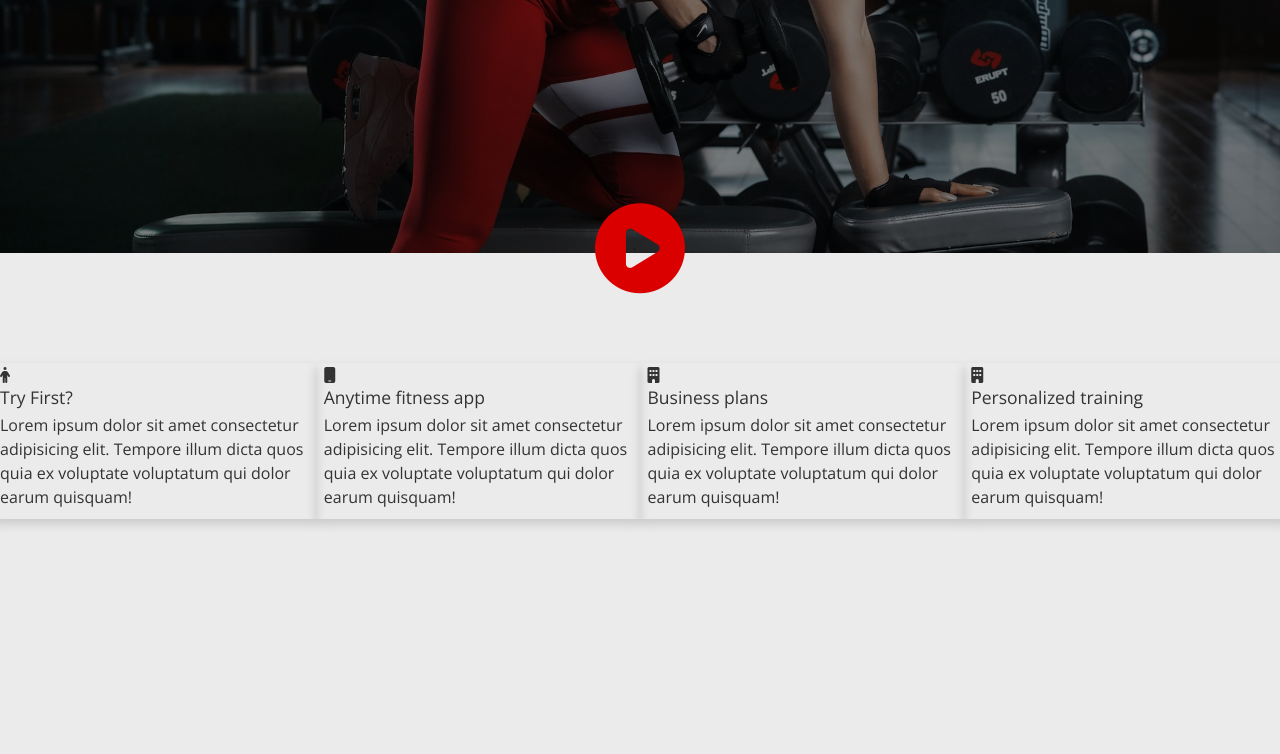
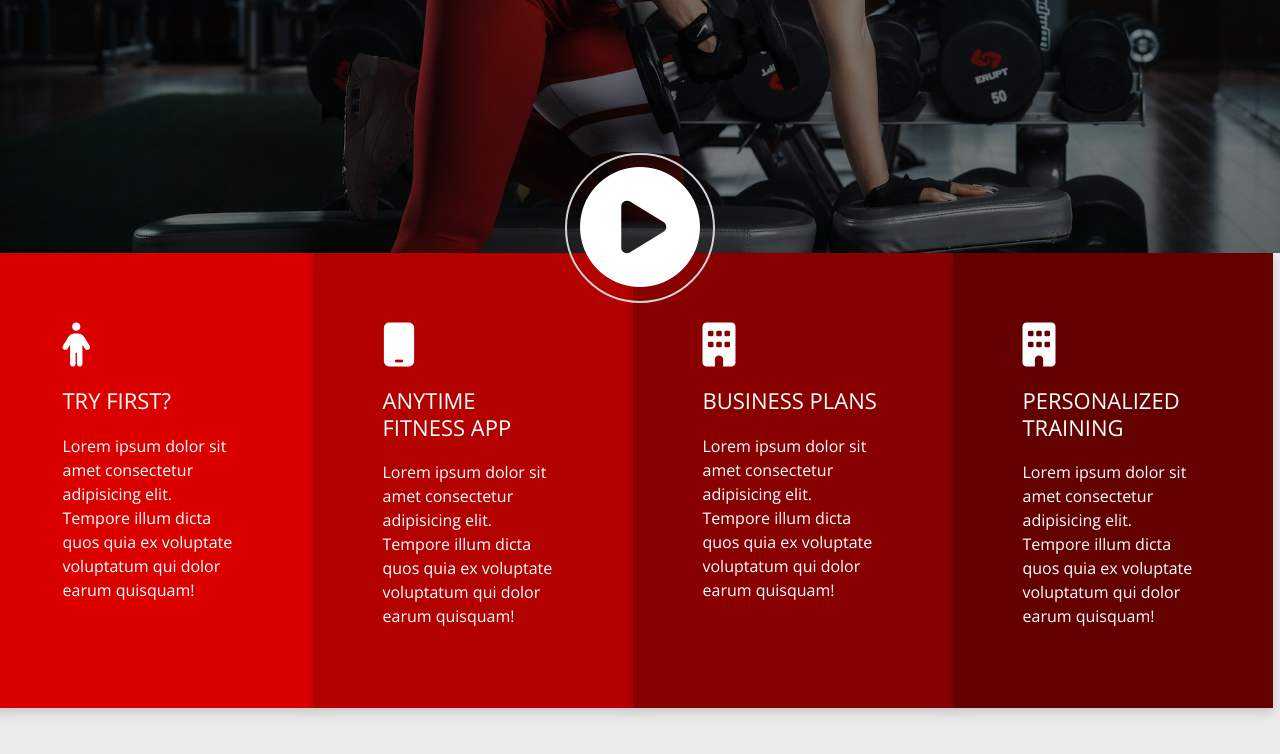
Before and after one commit to bignimz/gym-fitness, a plain HTML site: page index.html in a window 1280 px wide. Shown: the part 3914-4668 px from the top of the page. Before the commit the page ends 4453 px from the top, so only its background shows below. Drawn offline with nearby package versions, Linux system fonts and the light colour scheme.

Commit message:
added styling to the gym cta section

```diff
--- a/css/styles.css
+++ b/css/styles.css
@@ -560,12 +560,70 @@ section {
   font-size: 22px;
 }
 
+.video-button {
+  position: relative;
+  top: -100px;
+  width: 150px;
+  height: 150px;
+  margin: 0 auto;
+  border-radius: 50%;
+  border: 2px solid lightgray;
+  z-index: 10;
+  padding-top: 15px;
+}
+
 .video-button i {
+  position: absolute;
+  top: 12px;
+  left: 0;
+  right: 0;
+  bottom: 0;
+  font-size: 120px;
+  color: #fff;
+  z-index: 10;
+  cursor: pointer;
+}
+/* Gym Features */
+.gym-features {
+  width: 100%;
   position: relative;
-  top: -50px;
-  font-size: 90px;
-  color: #db0000;
-  z-index: 10;
+  top: -170px;
+}
+
+.feature-card-one {
+  padding: 70px;
+  background-color: #db0000;
+  color: #fff;
+}
+
+.feature-card-two {
+  padding: 70px;
+  background-color: #b30000;
+  color: #fff;
+}
+
+.feature-card-three {
+  padding: 70px;
+  background-color: #880000;
+  color: #fff;
+}
+
+.feature-card-four {
+  padding: 70px;
+  background-color: #650000;
+  color: #fff;
+}
+
+.feat-icon i {
+  font-size: 44px;
+  margin-bottom: 20px;
+}
+
+.feature-title {
+  font-size: 22px;
+  font-weight: 500;
+  text-transform: uppercase;
+  margin-bottom: 20px;
 }
 
 /* Media queries */
```
